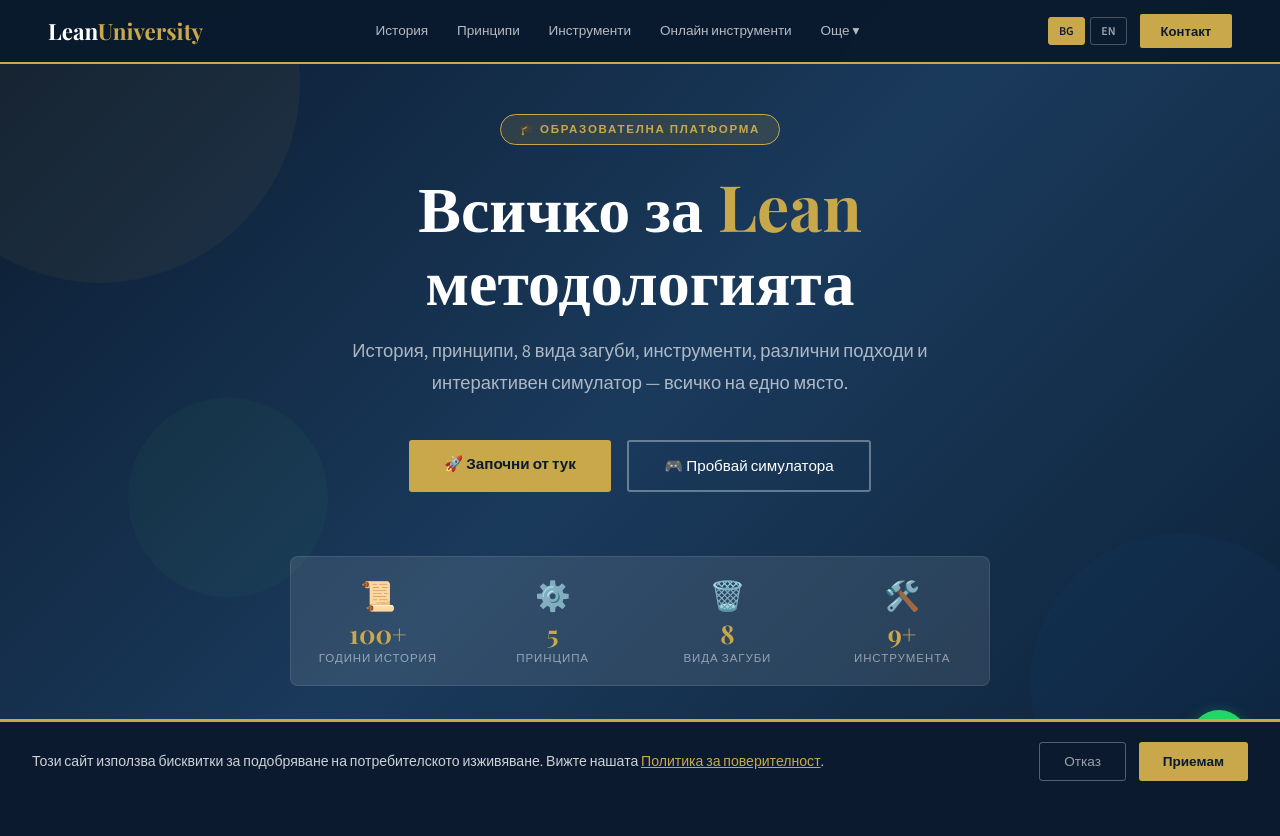
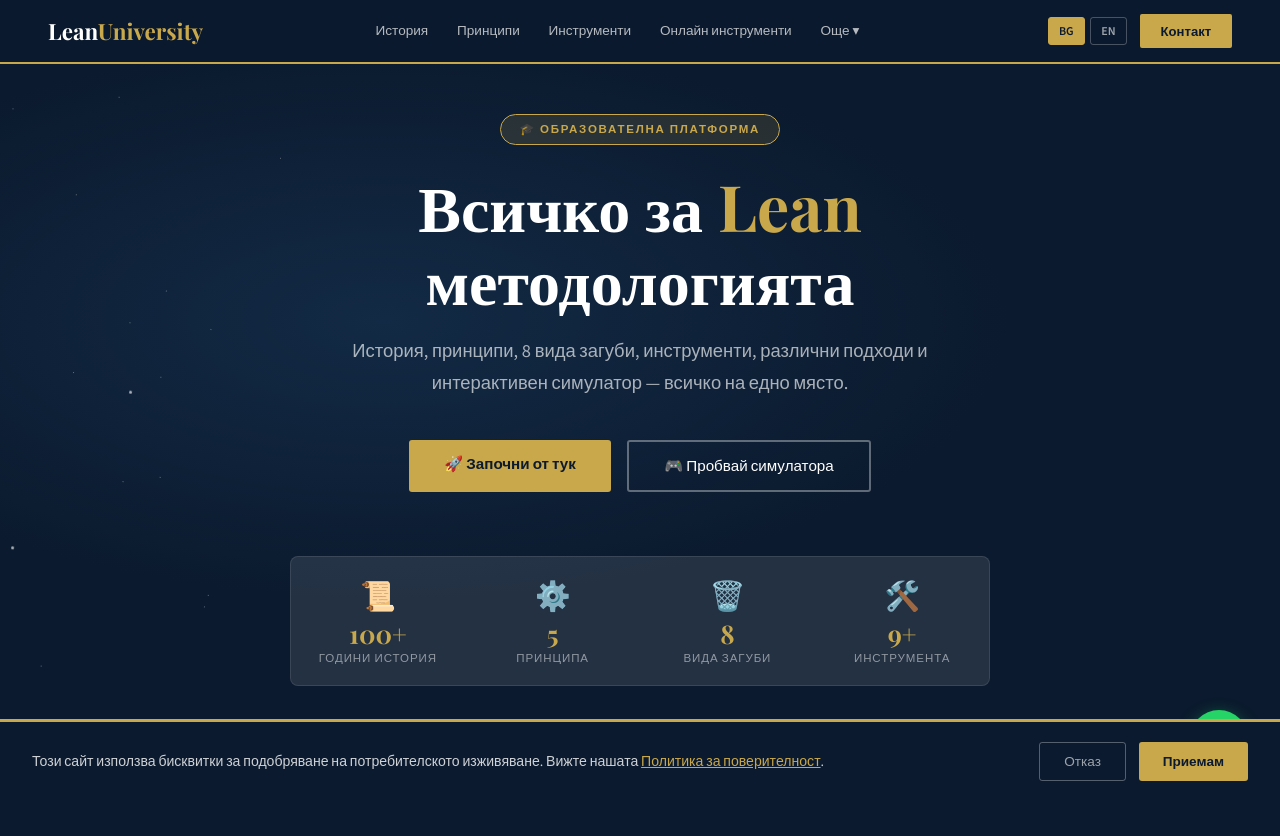
Before and after one commit to yordanyordanov1702-tech/leanhab, a plain HTML site: page index.html in a window 1280 px wide. Shown: the top 836 px of the page. Drawn offline with nearby package versions, Linux system fonts and the light colour scheme.

Commit message:
feat: subtle CSS starfield in hero section (#54)
* Rewrite kanban article with literary, motivating style

- Cinematic opening: fluorescent lights, Ohno standing still in the aisle
- Fix: 'взимат' → 'вземат'; 'три неща' (but listed four) → 'проста информация'
- Toyota crisis section: visceral, post-war atmosphere
- Supermarket insight: slowed down, more dramatic, sharper rhythm
- Ohno quote: 'Card. Signal. Response. So simple it almost offends.'
- Irony section: fuller arc — student became the teacher
- Anderson section: urgency of invisible work, bold transplant metaphor
- Final paragraph: 'Ето. Виждам вече.' — emotional landing
- Closing callout: 'три листчета, маркер и стена'

Co-Authored-By: Claude Sonnet 4.6 <noreply@anthropic.com>
Claude-Session: https://claude.ai/code/session_014Rtr23Bp8KC7BaqYY4JdpY

* feat: replace hero shapes with subtle CSS starfield

Swaps the three floating blob shapes in the hero section for a
300-star CSS box-shadow starfield (3 size layers). Stars rotate
slowly at different speeds (200s / 300s / 420s) using GPU-only
transform; a soft navy radial-gradient nebula adds depth.
Animations disabled via prefers-reduced-motion.

No new network requests; JS is 10 lines inline in <head>.

Co-Authored-By: Claude Sonnet 4.6 <noreply@anthropic.com>
Claude-Session: https://claude.ai/code/session_014Rtr23Bp8KC7BaqYY4JdpY

---------

Co-authored-by: Claude <noreply@anthropic.com>

```diff
--- a/index.html
+++ b/index.html
@@ -64,13 +64,14 @@ nav { position:fixed;top:0;left:0;right:0;z-index:100;background:rgba(11,26,46,0
 .btn-nav { background:var(--gold);color:var(--navy);padding:0.55rem 1.3rem;font-size:0.82rem;font-weight:700;text-decoration:none;transition:opacity 0.2s;border-radius:2px; }
 .btn-nav:hover { opacity:0.85; }
 /* HERO */
-.hero { min-height:100vh;padding-top:64px;background:linear-gradient(135deg,#0b1a2e 0%,#1a3a5c 50%,#0d2137 100%);display:flex;flex-direction:column;align-items:center;justify-content:center;text-align:center;position:relative;overflow:hidden;padding-bottom:4rem; }
-.hero-shapes { position:absolute;inset:0;pointer-events:none;overflow:hidden; }
-.shape { position:absolute;border-radius:50%;opacity:0.06;animation:float 8s ease-in-out infinite; }
-.shape-1 { width:400px;height:400px;background:var(--gold);top:-100px;left:-100px;animation-delay:0s; }
-.shape-2 { width:300px;height:300px;background:var(--accent);bottom:-50px;right:-50px;animation-delay:2s; }
-.shape-3 { width:200px;height:200px;background:#4caf50;top:50%;left:10%;animation-delay:4s; }
-@keyframes float { 0%,100%{transform:translateY(0)} 50%{transform:translateY(-20px)} }
+.hero { min-height:100vh;padding-top:64px;background:#0b1a2e;display:flex;flex-direction:column;align-items:center;justify-content:center;text-align:center;position:relative;overflow:hidden;padding-bottom:4rem; }
+.hero-nebula { position:absolute;inset:0;pointer-events:none;background:radial-gradient(ellipse 70% 50% at 30% 40%,rgba(26,58,92,0.5) 0%,transparent 70%),radial-gradient(ellipse 50% 60% at 70% 55%,rgba(11,26,46,0.6) 0%,transparent 65%); }
+.stars-s,.stars-m,.stars-l { position:absolute;inset:-50%;pointer-events:none;border-radius:50%;animation:drift linear infinite;will-change:transform; }
+.stars-s { width:1px;height:1px;background:transparent;box-shadow:var(--s-small);animation-duration:200s;opacity:0.45; }
+.stars-m { width:2px;height:2px;background:transparent;box-shadow:var(--s-medium);animation-duration:300s;opacity:0.55; }
+.stars-l { width:3px;height:3px;background:transparent;box-shadow:var(--s-large);animation-duration:420s;opacity:0.65; }
+@keyframes drift { from{transform:rotate(0deg)} to{transform:rotate(360deg)} }
+@media (prefers-reduced-motion:reduce) { .stars-s,.stars-m,.stars-l { animation:none; } }
 .hero-content { position:relative;z-index:1;max-width:860px;padding:0 2rem; }
 .hero-badge { display:inline-block;background:rgba(201,168,76,0.15);border:1px solid var(--gold);color:var(--gold);padding:0.4rem 1.2rem;font-size:0.72rem;font-weight:700;letter-spacing:0.15em;text-transform:uppercase;margin-bottom:1.5rem;border-radius:20px; }
 .hero h1 { font-family:'Playfair Display',serif;font-size:clamp(2.2rem,5vw,4rem);font-weight:700;color:var(--white);line-height:1.15;margin-bottom:1.2rem; }
@@ -240,6 +241,7 @@ footer { background:var(--navy);border-top:3px solid var(--gold);padding:3rem 0
 }
 </style>
 <script src="https://unpkg.com/@formspree/ajax@1" defer></script>
+<script>(function(){function r(n){var p=[];for(var i=0;i<n;i++){var x=Math.round(Math.random()*2000)-1000,y=Math.round(Math.random()*2000)-1000;p.push(x+'px '+y+'px #fff');}return p.join(',');}var d=document.documentElement;d.style.setProperty('--s-small',r(280));d.style.setProperty('--s-medium',r(80));d.style.setProperty('--s-large',r(25));})();</script>
 </head>
 <body>
 
@@ -305,11 +307,10 @@ footer { background:var(--navy);border-top:3px solid var(--gold);padding:3rem 0
 
 <!-- HERO -->
 <section class="hero">
-  <div class="hero-shapes">
-    <div class="shape shape-1"></div>
-    <div class="shape shape-2"></div>
-    <div class="shape shape-3"></div>
-  </div>
+  <div class="hero-nebula" aria-hidden="true"></div>
+  <div class="stars-s" aria-hidden="true"></div>
+  <div class="stars-m" aria-hidden="true"></div>
+  <div class="stars-l" aria-hidden="true"></div>
   <div class="hero-content">
     <div class="hero-badge" data-bg="🎓 Образователна платформа" data-en="🎓 Educational platform">🎓 Образователна платформа</div>
     <h1 data-bg="Всичко за &lt;span&gt;Lean&lt;/span&gt; методологията" data-en="Everything about &lt;span&gt;Lean&lt;/span&gt; methodology">Всичко за <span>Lean</span> методологията</h1>
```
